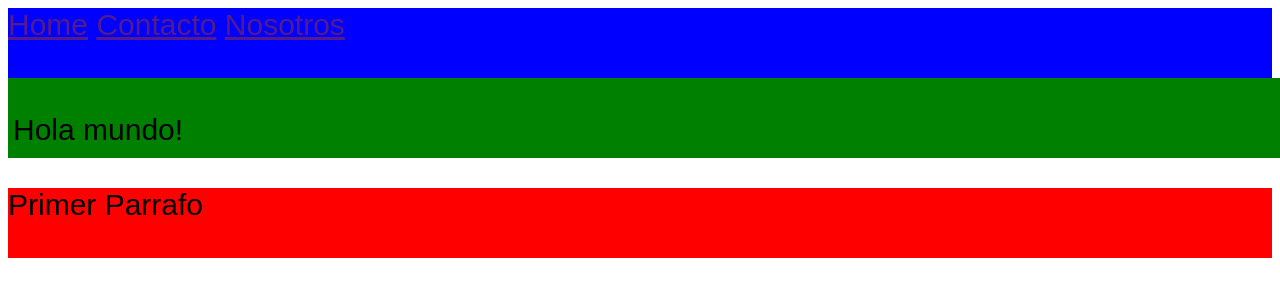
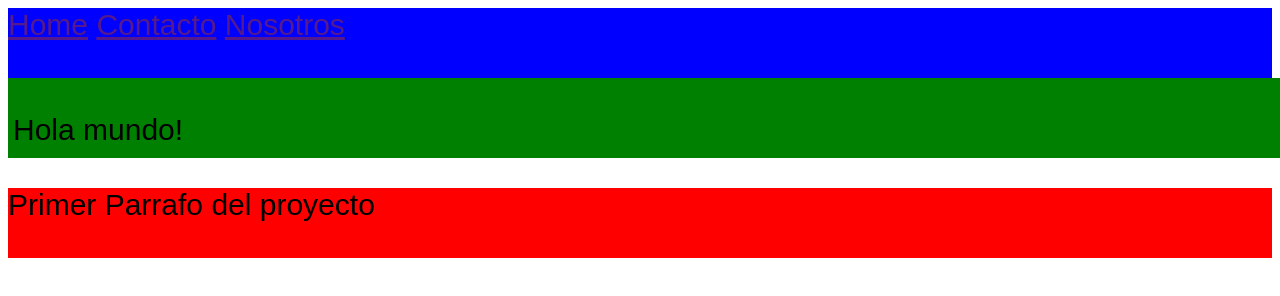
Before and after one commit to palaciosdd1992/Python062021, a plain HTML site: page index.html in a window 1280 px wide. Drawn offline with Linux system fonts and the light colour scheme.

Commit message:
correciones

```diff
--- a/index.html
+++ b/index.html
@@ -18,7 +18,7 @@
     </div>
 
     <div id = "example-relative">
-        <p>Primer Parrafo</p>
+        <p>Primer Parrafo del proyecto</p>
     </div>
 </body>
 </html>
```
